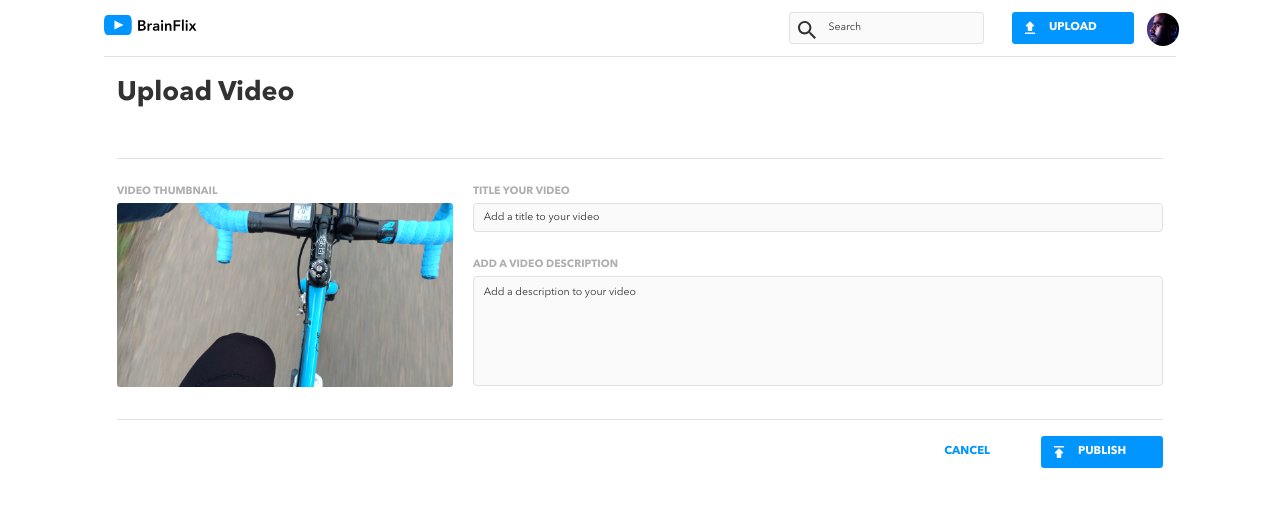
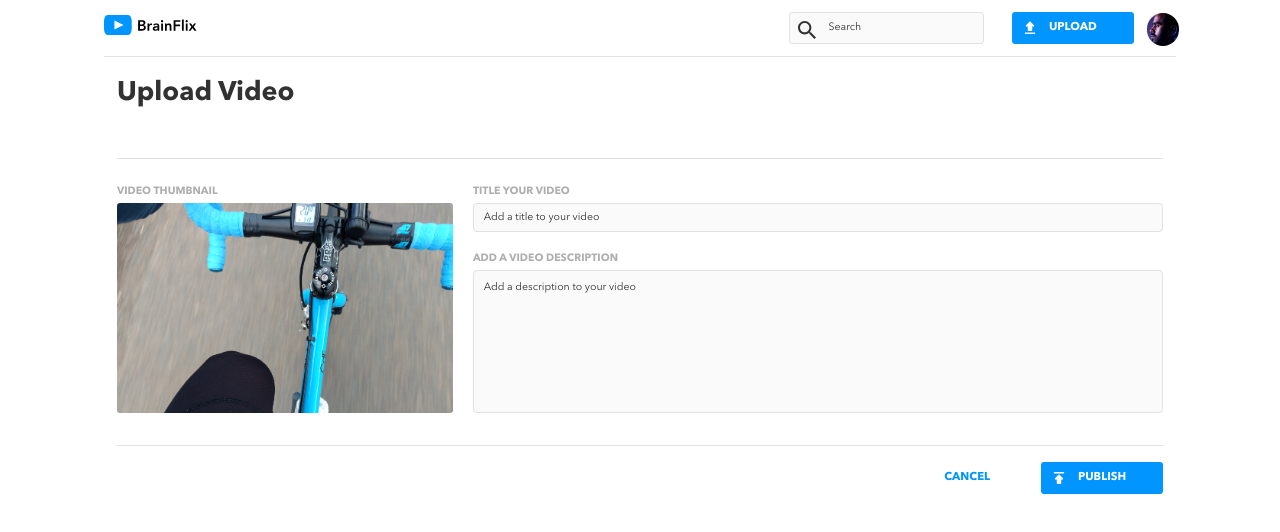
Before and after one commit to mjfcampos/BrainFlix, a React (Create React App) app: page /upload in a window 1280 px wide. Shown: the top 532 px of the page. Built offline with nearby package versions, Linux system fonts and the light colour scheme.

Commit message:
Fix Form style

```diff
--- a/src/components/Form/Form.scss
+++ b/src/components/Form/Form.scss
@@ -46,10 +46,14 @@
     &-img-container {
       margin-top: 0.25rem;
       flex-shrink: 0;
-      width: 25.875rem;
-      height: 14.18rem;
+      max-width: 55.5rem;
       border-radius: 0.25rem;
       background-color: $color-secondary-ascent;
+      @include tablet {
+        flex-grow: 0;
+        width: 25.875rem;
+        height: 16.18rem;
+      }
     }
     &-img {
       border-radius: 0.25rem;
@@ -66,7 +70,7 @@
       @include desktop {
         flex-grow: 1;
         padding: 1rem 0;
-        gap: 1rem;
+        justify-content: space-between;
       }
     }
     &-title {
@@ -117,7 +121,7 @@
           width: 100%;
         }
         @include desktop {
-          min-height: 8.5rem;
+          min-height: 11rem;
         }
         &:invalid {
           border: 1px solid $color-error;
```
